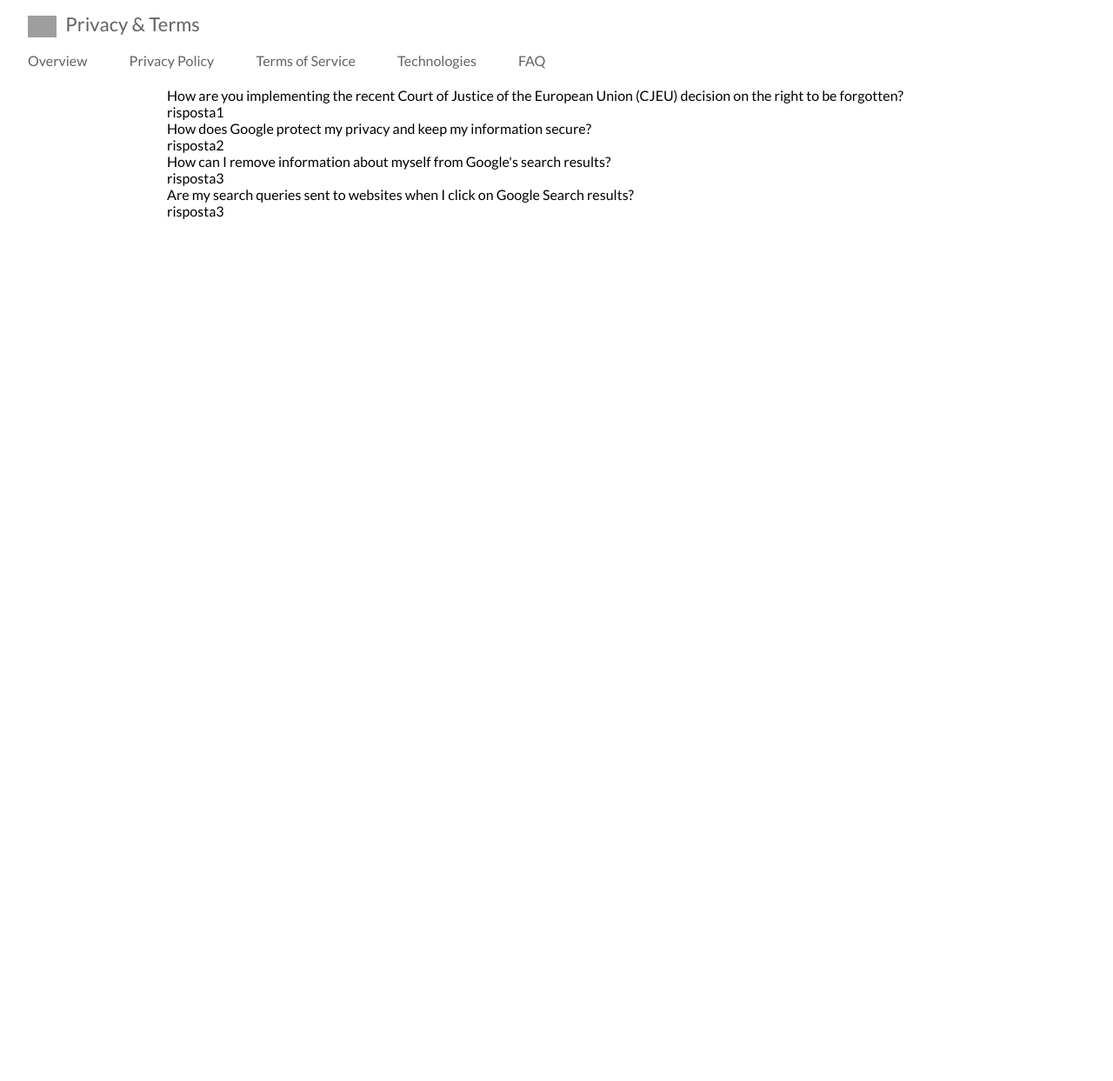
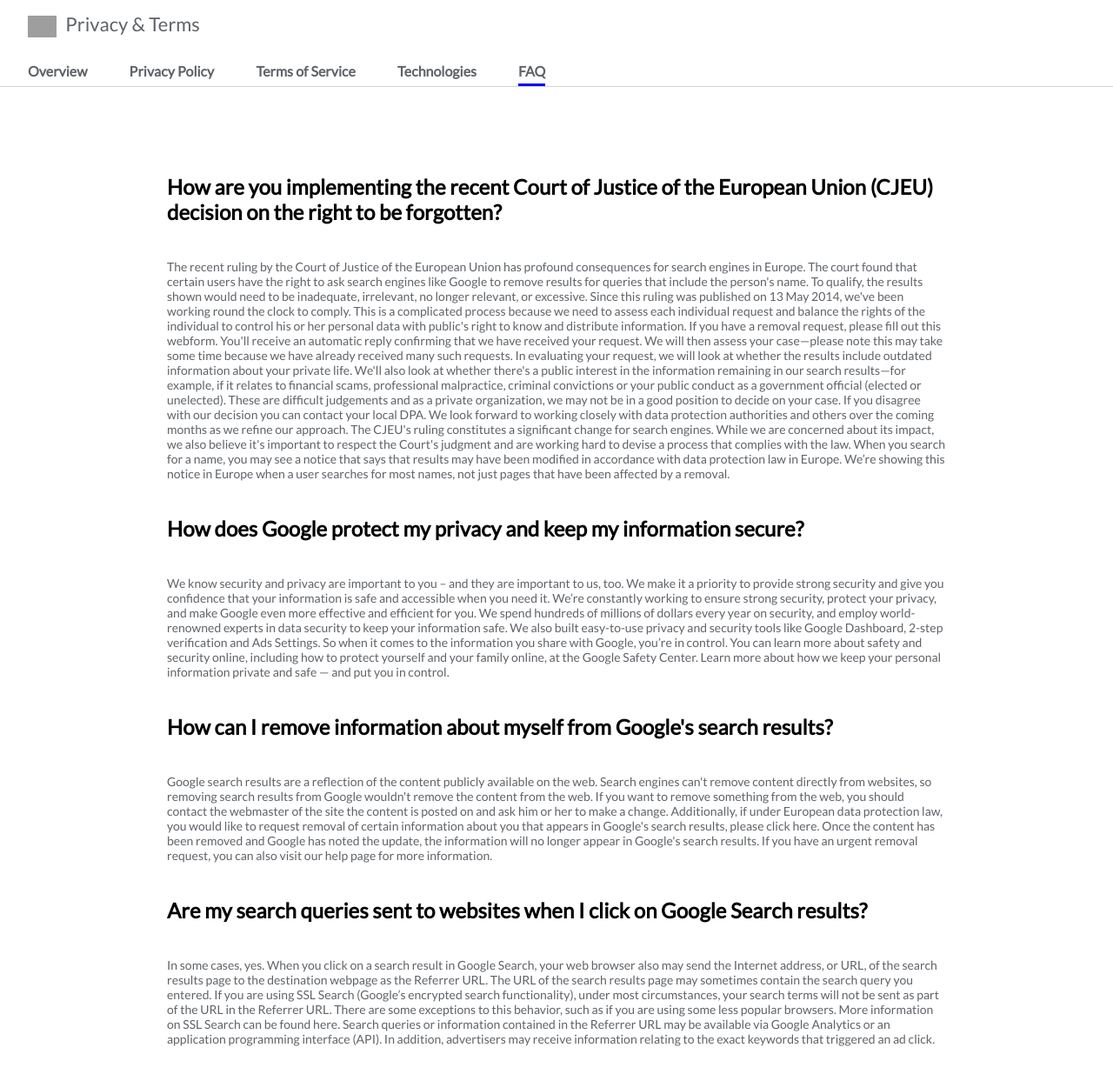
Before and after one commit to MantovaniWebDeveloper/php-google-faq, a PHP site: page / in a window 1280 px wide. Shown: the whole page at 87% size. Before the commit the page ends 252 px from the top, so only its background shows below. Run offline with PHP 8.4, Linux system fonts and the light colour scheme; grey boxes are pictures that could not be loaded.

Commit message:
riordinato tutto il main e stilizzati i titoli ed i paragrafi

```diff
--- a/css/style.css
+++ b/css/style.css
@@ -18,6 +18,7 @@
 header {
   height: 100px;
   width: 100%;
+  border-bottom: 1px solid lightgrey;
 }
 
 header #topHeader {
@@ -56,6 +57,8 @@ header #subHeader {
 }
 
 header #subHeader .wrapNav {
+  display: flex;
+  align-items: center;
   height: 100%;
 }
 
@@ -68,7 +71,44 @@ header #subHeader .wrapNav .nav li {
   margin-right: 45px;
 }
 
+header #subHeader .wrapNav .nav li:last-child {
+  border-bottom: 3px solid blue;
+  padding-top: 10px;
+  padding-bottom: 5px;
+  color: blue;
+}
+
 header #subHeader .wrapNav .nav li a {
   color: #5f6368;
   text-decoration: none;
+  font-weight: bold;
 }
+
+main {
+  height: 100%;
+  width: 100%;
+}
+
+main #wrapAll {
+  height: 100%;
+  padding-top: 100px;
+}
+
+main #wrapAll .domanda {
+  padding-bottom: 40px;
+}
+
+main #wrapAll .domanda h2 {
+  color: #000;
+  font-weight: bold;
+  font-size: 24px;
+}
+
+main #wrapAll .risposta {
+  padding-bottom: 40px;
+}
+
+main #wrapAll .risposta p {
+  font-size: 14px;
+  color: #5f6368;
+}
--- a/db.php
+++ b/db.php
@@ -3,19 +3,34 @@
   $database = [
       "faq" => [
                 "domanda" => "How are you implementing the recent Court of Justice of the European Union (CJEU) decision on the right to be forgotten?",
-                "risposta" => "risposta1",
+                "risposta" => "The recent ruling by the Court of Justice of the European Union has profound consequences for search engines in Europe. The court found that certain users have the right to ask search engines like Google to remove results for queries that include the person's name. To qualify, the results shown would need to be inadequate, irrelevant, no longer relevant, or excessive.
+
+Since this ruling was published on 13 May 2014, we've been working round the clock to comply. This is a complicated process because we need to assess each individual request and balance the rights of the individual to control his or her personal data with public's right to know and distribute information.
+
+If you have a removal request, please fill out this webform. You'll receive an automatic reply confirming that we have received your request. We will then assess your case—please note this may take some time because we have already received many such requests. In evaluating your request, we will look at whether the results include outdated information about your private life. We'll also look at whether there's a public interest in the information remaining in our search results—for example, if it relates to financial scams, professional malpractice, criminal convictions or your public conduct as a government official (elected or unelected). These are difficult judgements and as a private organization, we may not be in a good position to decide on your case. If you disagree with our decision you can contact your local DPA.
+
+We look forward to working closely with data protection authorities and others over the coming months as we refine our approach. The CJEU's ruling constitutes a significant change for search engines. While we are concerned about its impact, we also believe it's important to respect the Court's judgment and are working hard to devise a process that complies with the law.
+
+When you search for a name, you may see a notice that says that results may have been modified in accordance with data protection law in Europe. We’re showing this notice in Europe when a user searches for most names, not just pages that have been affected by a removal.
+",
               ],
               [
               "domanda" => "How does Google protect my privacy and keep my information secure?",
-              "risposta" => "risposta2",
+              "risposta" => "We know security and privacy are important to you – and they are important to us, too. We make it a priority to provide strong security and give you confidence that your information is safe and accessible when you need it.
+
+We’re constantly working to ensure strong security, protect your privacy, and make Google even more effective and efficient for you. We spend hundreds of millions of dollars every year on security, and employ world-renowned experts in data security to keep your information safe. We also built easy-to-use privacy and security tools like Google Dashboard, 2-step verification and Ads Settings. So when it comes to the information you share with Google, you’re in control.
+
+You can learn more about safety and security online, including how to protect yourself and your family online, at the Google Safety Center.
+
+Learn more about how we keep your personal information private and safe — and put you in control.",
               ],
               [
               "domanda" => "How can I remove information about myself from Google's search results?",
-              "risposta" => "risposta3",
+              "risposta" => "Google search results are a reflection of the content publicly available on the web. Search engines can't remove content directly from websites, so removing search results from Google wouldn't remove the content from the web. If you want to remove something from the web, you should contact the webmaster of the site the content is posted on and ask him or her to make a change. Additionally, if under European data protection law, you would like to request removal of certain information about you that appears in Google's search results, please click here. Once the content has been removed and Google has noted the update, the information will no longer appear in Google's search results. If you have an urgent removal request, you can also visit our help page for more information.",
               ],
               [
               "domanda" => "Are my search queries sent to websites when I click on Google Search results?",
-              "risposta" => "risposta3",
+              "risposta" => "In some cases, yes. When you click on a search result in Google Search, your web browser also may send the Internet address, or URL, of the search results page to the destination webpage as the Referrer URL. The URL of the search results page may sometimes contain the search query you entered. If you are using SSL Search (Google’s encrypted search functionality), under most circumstances, your search terms will not be sent as part of the URL in the Referrer URL. There are some exceptions to this behavior, such as if you are using some less popular browsers. More information on SSL Search can be found here. Search queries or information contained in the Referrer URL may be available via Google Analytics or an application programming interface (API). In addition, advertisers may receive information relating to the exact keywords that triggered an ad click.",
               ],
     ];
   /*  echo '<pre>';
--- a/index.php
+++ b/index.php
@@ -24,22 +24,27 @@
               <li><a href="">Privacy Policy</a></li>
               <li><a href="">Terms of Service</a></li>
               <li><a href="">Technologies</a></li>
-              <li><a href="">FAQ</a></li>
+              <li class="selezionato"><a  href="">FAQ</a></li>
             </ul>
           </nav>
         </div>
       </div>
     </header>
     <?php include("db.php"); ?>
-     <div class="container">
-        <?php foreach ($database as $k => $dato) { ?>
-         <div class="domanda">
-          <?php echo $dato["domanda"]; ?>
-         </div>
-         <div class="risposta">
-          <?php echo $dato["risposta"]; ?>
-         </div>
-       <?php } ?>
-     </div>
+    <main>
+      <div id="wrapAll">
+        <div  class="container">
+           <?php foreach ($database as $k => $dato) { ?>
+            <section class="domanda">
+             <h2><?php echo $dato["domanda"]; ?></h2>
+           </section>
+            <section class="risposta">
+              <p><?php echo $dato["risposta"]; ?></p>
+           </section>
+          <?php } ?>
+        </div>
+      </div>
+    </main>
+
   </body>
 </html>
--- a/sass/partials/header.scss
+++ b/sass/partials/header.scss
@@ -1,6 +1,7 @@
 header {
   height: 100px;
   width: 100%;
+  border-bottom: 1px solid $grigioChiaro;
   & #topHeader {
     height: 60px;
     width: 100%;
@@ -20,7 +21,7 @@ header {
       align-items: center;
       height: 100%;
       h2 {
-        color: $grigioChiaro;
+        color: $grigioScuro;
         font-size: 22px;
         margin-left: 10px;
         font-weight: lighter;
@@ -29,21 +30,34 @@ header {
     }
   }
   & #subHeader {
+
     height: 40px;
     width: 100%;
     & .wrapNav {
+      display: flex;
+      align-items: center;
       height: 100%;
       .nav {
         list-style-type: none;
         li {
           display: inline-block;
           margin-right: 45px;
+          &:last-child {
+          border-bottom: 3px solid blue;
+            padding-top: 10px;
+          padding-bottom: 5px;
+          color: blue;
+          }
           a {
-            color: $grigioChiaro;
+            color: $grigioScuro;
             text-decoration: none;
+            font-weight: bold;
           }
+
         }
+
       }
+
     }
   }
 }
--- a/sass/partials/main.scss
+++ b/sass/partials/main.scss
@@ -0,0 +1,23 @@
+main {
+  height: 100%;
+  width: 100%;
+   & #wrapAll {
+     height: 100%;
+     padding-top: 100px;
+      .domanda {
+        padding-bottom: 40px;
+        h2 {
+          color: $nero;
+          font-weight: bold;
+          font-size: 24px;
+        }
+      }
+      .risposta {
+        padding-bottom: 40px;
+        p {
+          font-size: 14px;
+          color: $grigioScuro;
+        }
+      }
+   }
+}
--- a/sass/partials/variabili.scss
+++ b/sass/partials/variabili.scss
@@ -1,3 +1,5 @@
 //colori
 
-$grigioChiaro : #5f6368;
+$grigioScuro : #5f6368;
+$grigioChiaro: lightgrey;
+$nero: #000;
```
